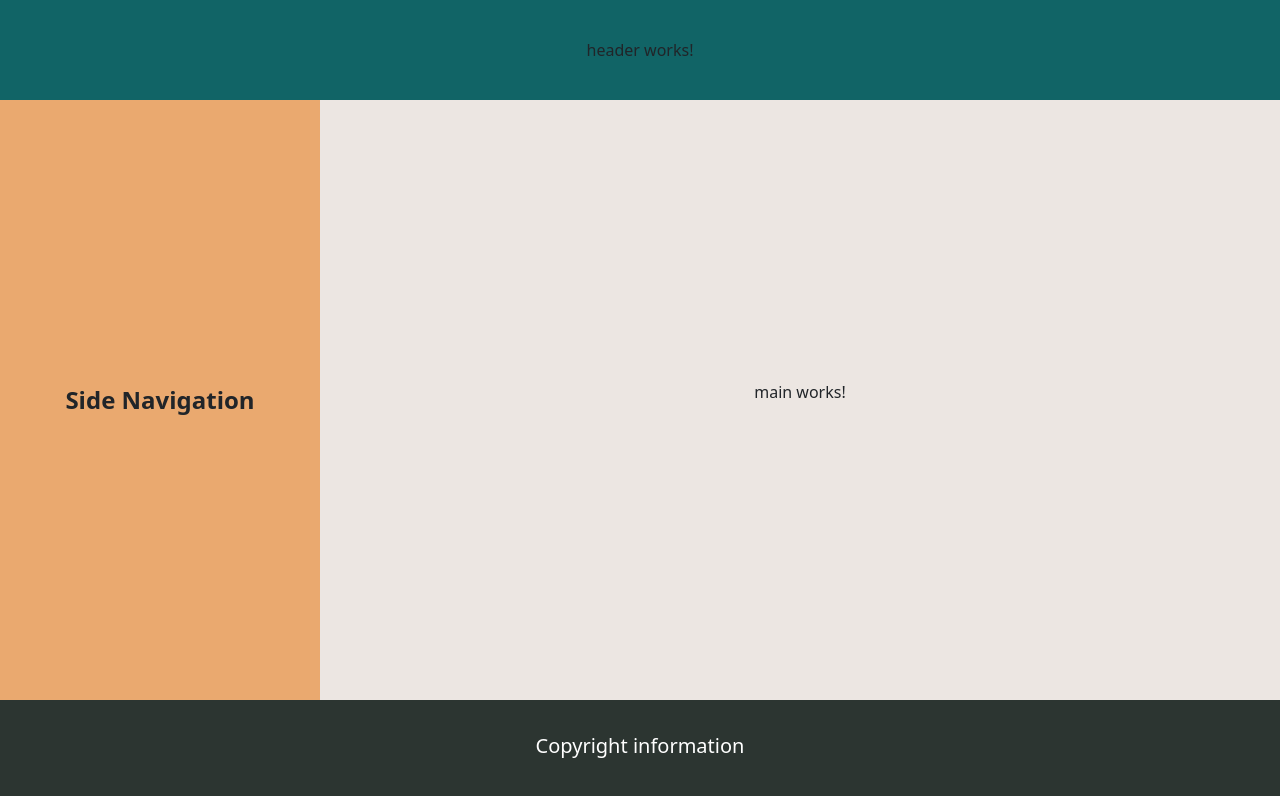
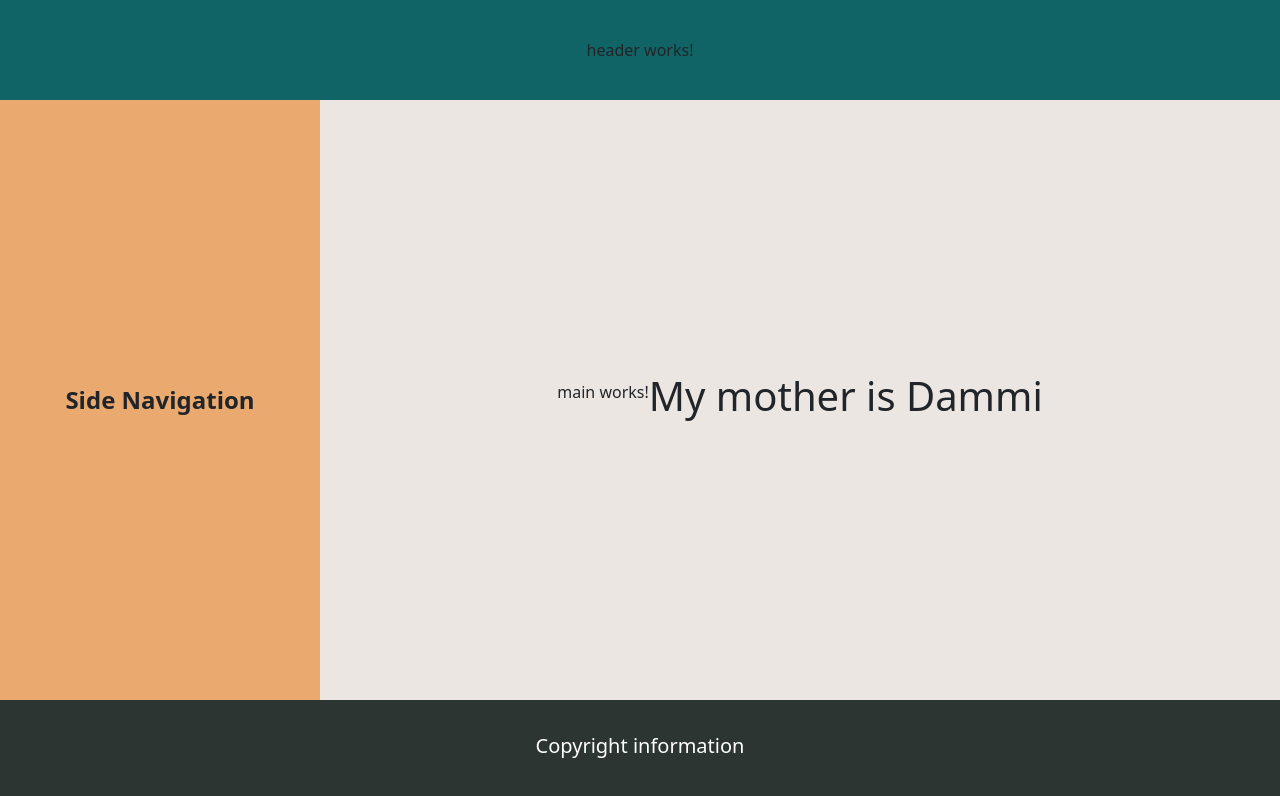
Before and after one commit to Ishini-Edirisinghe/Angular-practices, an Angular app: page / in a window 1280 px wide. Shown: the top 796 px of the page. Built offline with nearby package versions, Linux system fonts and the light colour scheme.

Commit message:
String Interpolation

```diff
--- a/src/app/app.component.html
+++ b/src/app/app.component.html
@@ -17,6 +17,8 @@
     </div>
     <div class="main ">
         <app-main></app-main>
+
+        <h1>My mother is {{firstName}}</h1>
     </div>
     <div class="footer">
         <app-footer></app-footer>
--- a/src/app/app.component.ts
+++ b/src/app/app.component.ts
@@ -14,4 +14,5 @@ import { FooterComponent } from "./footer/footer.component";
 })
 export class AppComponent {
   title = 'dg-stats';
+  firstName="Dammi";
 }
```
